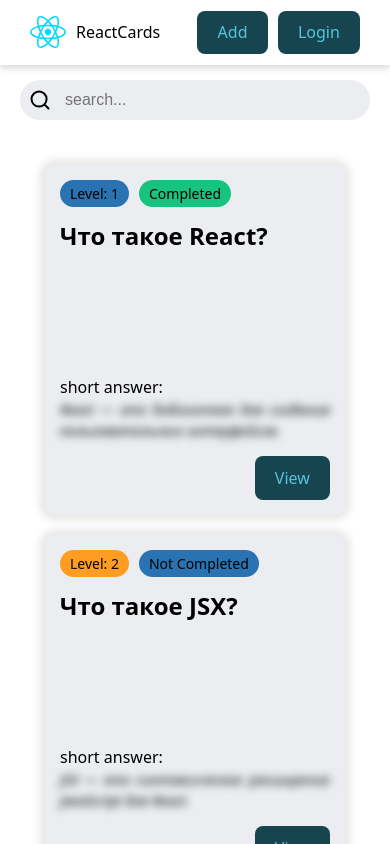
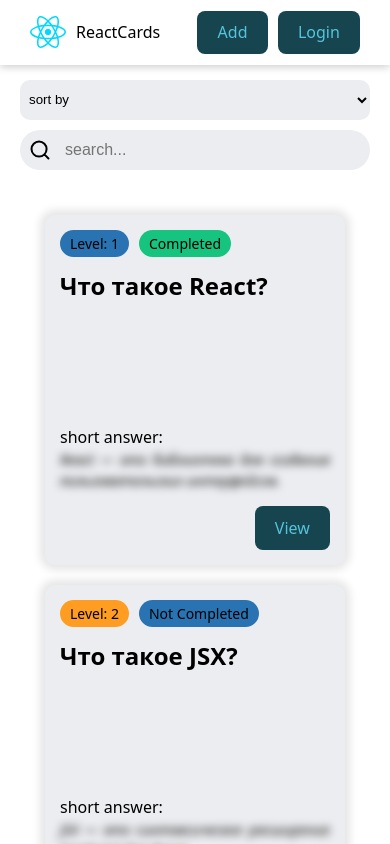
Before and after one commit to Superpnz/react-question-cards, a React (Vite) app: page / in a window 390 px wide. Built offline with nearby package versions, Linux system fonts and the light colour scheme; data requests are answered from the project's data file.

Commit message:
feat(HomePage): add card sorting logic

```diff
--- a/src/components/QuestionCardList/QuestionCardList.jsx
+++ b/src/components/QuestionCardList/QuestionCardList.jsx
@@ -8,7 +8,6 @@ export const QuestionCardList = memo(({ cards }) => {
       {cards.map((card, index) => {
         return <QuestionCard card={card} key={index} />;
       })}
-      ;
     </div>
   );
 });
--- a/src/pages/HomePage/HomePage.jsx
+++ b/src/pages/HomePage/HomePage.jsx
@@ -1,4 +1,4 @@
-import { useState, useEffect } from "react";
+import { useState, useEffect, useMemo } from "react";
 import { API_URL } from "../../constants";
 import { QuestionCardList } from "../../components/QuestionCardList";
 import { Loader } from "../../components/Loader";
@@ -9,6 +9,7 @@ import { SearchInput } from "../../components/SearchInput";
 export const HomePage = () => {
   const [questions, setQuestions] = useState([]);
   const [searchValue, setSearchValue] = useState("");
+  const [sortSelectValue, setSortSelectValue] = useState("");
 
   const [getQuestions, isLoading, error] = useFetch(async (url) => {
     const response = await fetch(`${API_URL}/${url}`);
@@ -18,23 +19,42 @@ export const HomePage = () => {
     return questions;
   });
 
+  const cards = useMemo(() => {
+    return questions.filter((d) => d.question.toLowerCase().includes(searchValue.trim().toLowerCase()));
+  }, [questions, searchValue]);
+
   useEffect(() => {
-    getQuestions("react");
-  }, []);
+    getQuestions(`react?${sortSelectValue}`);
+  }, [sortSelectValue]);
 
   const onSearchChangeHandler = (e) => {
     setSearchValue(e.target.value);
+  };
+
+  const onSortSelectChangeHandler = (e) => {
+    setSortSelectValue(e.target.value);
   };
 
   return (
     <>
       <div className={cls.controlsContainer}>
         <SearchInput value={searchValue} onChange={onSearchChangeHandler} />
+
+        <select value={sortSelectValue} onChange={onSortSelectChangeHandler} className={cls.select}>
+          <option value="">sort by</option>
+          <hr />
+          <option value="_sort=level">level ASC</option>
+          <option value="_sort=-level">level DESC</option>
+          <option value="_sort=completed">completed ASC</option>
+          <option value="_sort=-completed">completed DESC</option>
+        </select>
       </div>
 
       {isLoading && <Loader />}
       {error && <p>{error}</p>}
-      <QuestionCardList cards={questions} />
+      {cards.length === 0 && <p className={cls.noCardsInfo}>No cards... 😕</p>}
+
+      <QuestionCardList cards={cards} />
     </>
   );
 };
--- a/src/pages/HomePage/HomePage.module.css
+++ b/src/pages/HomePage/HomePage.module.css
@@ -8,3 +8,26 @@
     align-items: center;
     gap: 10px;
 }
+
+.noCardsInfo {
+    font-size: 30px;
+    width: fit-content;
+    margin: 0 auto;
+}
+
+.select {
+    height: 40px;
+    padding: 5px;
+    border-radius: 10px;
+    border: none;
+    outline: none;
+    background-color: var(--card-bg-color);
+    color: var(--text-color);
+    flex-grow: 1;
+}
+
+@media(max-width: 576px) {
+    .controlsContainer {
+        flex-wrap: wrap-reverse;
+    }
+}
```
